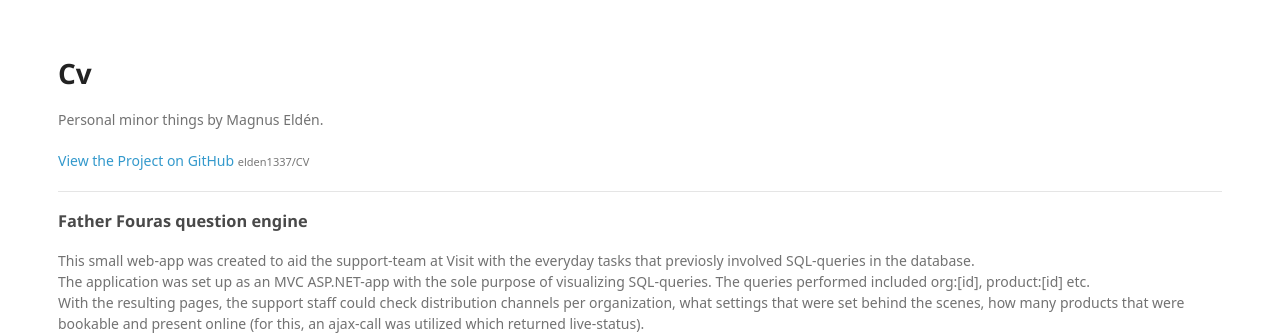
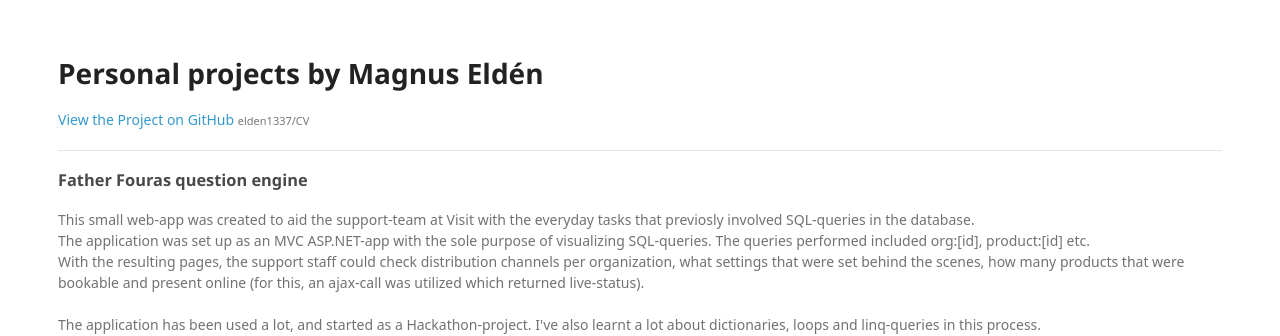
Before and after one commit to elden1337/cv, a plain HTML site: page index.html in a window 1280 px wide. Shown: the top 336 px of the page. Drawn offline with Linux system fonts and the light colour scheme; a web font is replaced by a local one.

Commit message:
Minor changes

```diff
--- a/index.html
+++ b/index.html
@@ -3,7 +3,7 @@
   <head>
     <meta charset="utf-8">
     <meta http-equiv="X-UA-Compatible" content="chrome=1">
-    <title>Cv by elden1337</title>
+    <title>Minor projects by elden1337</title>
 
     <link rel="stylesheet" href="stylesheets/styles.css">
     <link rel="stylesheet" href="stylesheets/github-light.css">
@@ -15,8 +15,7 @@
   <body>
     <div class="wrapper">
       <header>
-        <h1>Cv</h1>
-        <p>Personal minor things by Magnus Eldén.</p>
+        <h1>Personal projects by Magnus Eldén</h1>
 
         <p class="view"><a href="https://github.com/elden1337/CV">View the Project on GitHub <small>elden1337/CV</small></a></p>
 
```
